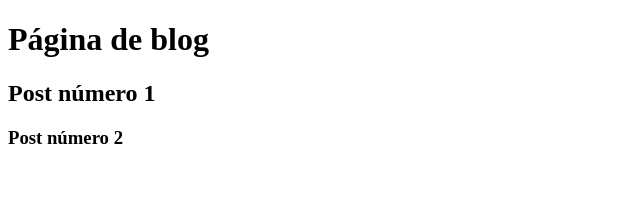
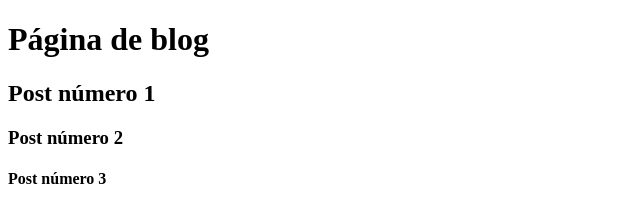
Before and after one commit to brunodeev/sitevendas, a plain HTML site: page blog.html in a window 1280 px wide. Shown: the whole page, without its empty margins (0-640 px from the left). Drawn offline with Linux system fonts and the light colour scheme.

Commit message:
Adição do Post número 3

```diff
--- a/blog.html
+++ b/blog.html
@@ -10,5 +10,6 @@
     <h1>Página de blog</h1>
     <h2>Post número 1</h2>
     <h3>Post número 2</h3>
+    <h4>Post número 3</h4>
 </body>
 </html>
```
